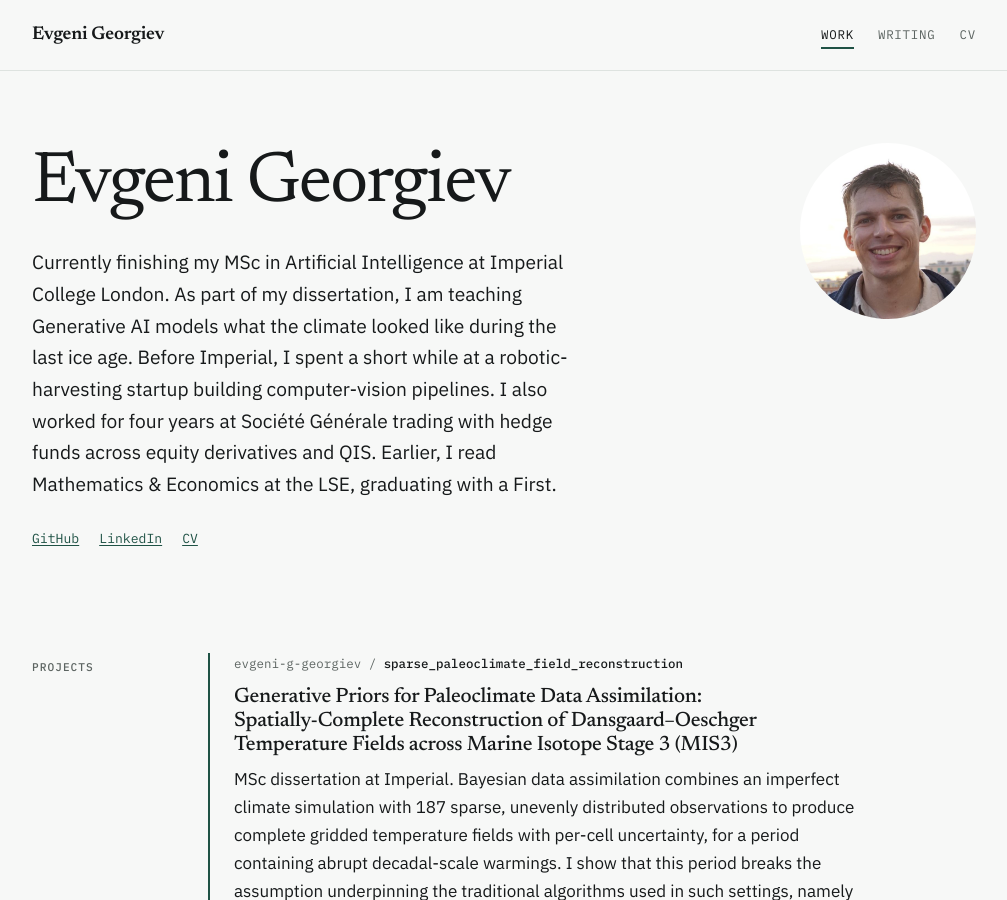
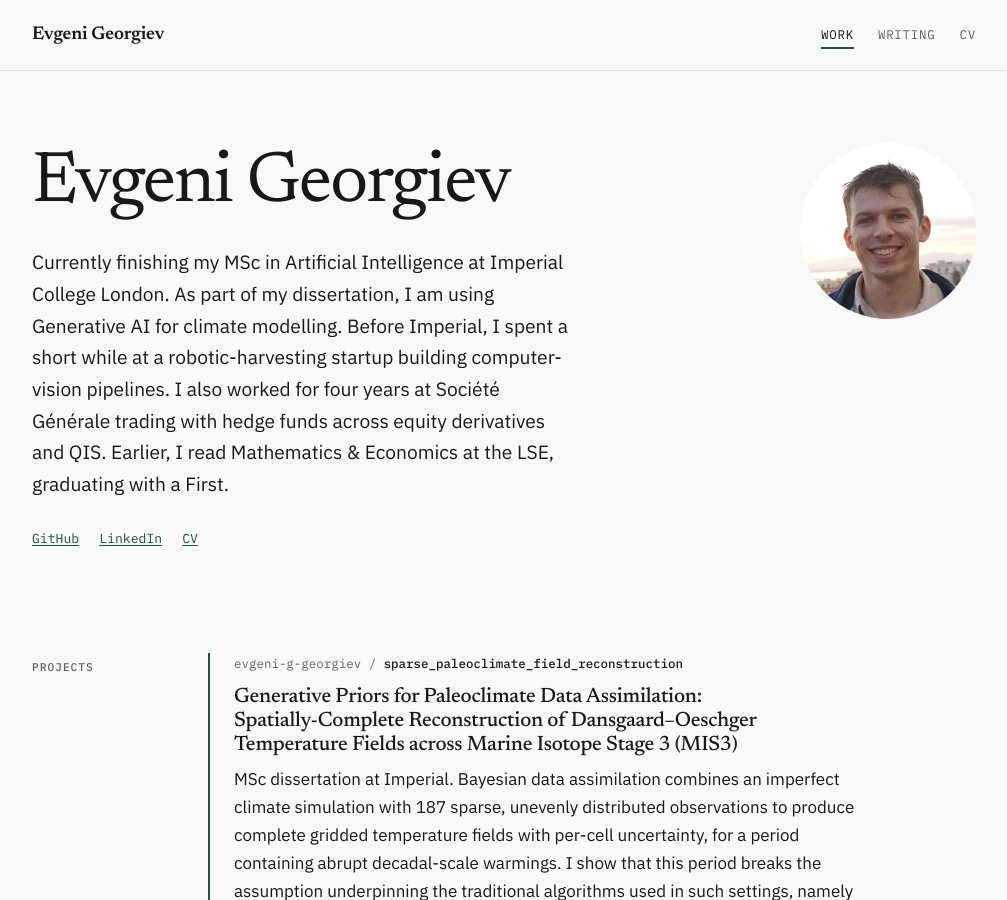
Before and after one commit to evgeni-g-georgiev/evgeni-g-georgiev.github.io, a Jekyll site: the page built from index.md, in a window 1280 px wide and 900 px high. Shown: the whole window, without its empty margins (136-1143 px from the left). Built offline with Jekyll 4.4.1, drawn with Linux system fonts in a browser that asks for light colours.

Commit message:
Update index.md

```diff
--- a/index.md
+++ b/index.md
@@ -9,8 +9,8 @@ title: Work
       <h1 class="display">{{ site.author }}</h1>
       <p class="lede">
         Currently finishing my MSc in Artificial Intelligence at Imperial College
-        London. As part of my dissertation, I am teaching Generative AI models
-        what the climate looked like during the last ice age. Before Imperial, I spent a short while at a robotic-harvesting startup
+        London. As part of my dissertation, I am using Generative AI for climate modelling.
+        Before Imperial, I spent a short while at a robotic-harvesting startup
         building computer-vision pipelines. I also worked for four years at
         Société Générale trading with hedge funds across equity derivatives and
         QIS. Earlier, I read Mathematics &amp;
```
